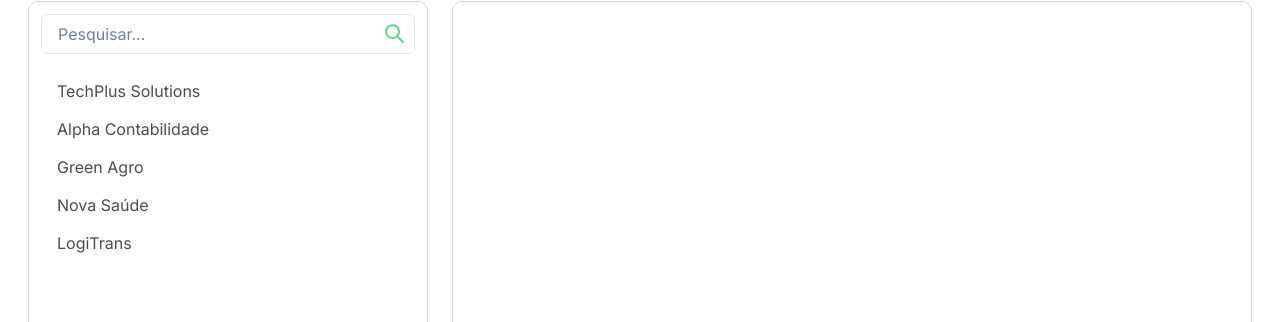
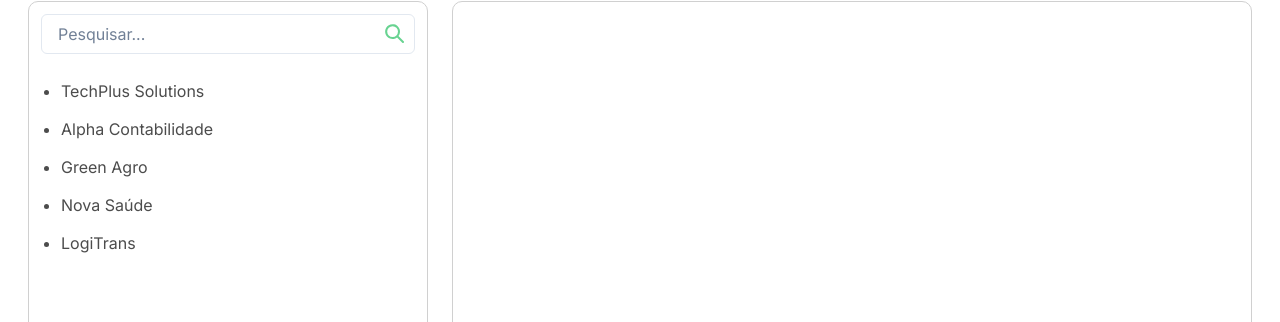
Before and after one commit to Open-Solucoes-Tributarias/easyProcess-ui, a React (Vite) app: page /painel in a window 1280 px wide. Shown: the part 133-455 px from the top of the page. Built offline with nearby package versions, Linux system fonts and the light colour scheme.

Commit message:
feat-list

```diff
--- a/src/pages/controlPanel/sections/Clients.tsx
+++ b/src/pages/controlPanel/sections/Clients.tsx
@@ -1,15 +1,7 @@
 "use client";
 
-import {
-  Grid,
-  GridItem,
-  List,
-  ListItem,
-  ListIcon,
-  Text,
-} from "@chakra-ui/react";
+import { Grid, GridItem, List, ListItem } from "@chakra-ui/react";
 import { SearchInput } from "../../../components/InputSearch";
-import { CheckCircleIcon } from "@chakra-ui/icons";
 
 const clients = [
   "TechPlus Solutions",
@@ -25,11 +17,10 @@ export const Clients = () => {
       <GridItem>
         <SearchInput />
       </GridItem>
-      <GridItem pb={4} paddingInline={4}>
-        <List spacing={3}>
+      <GridItem pb={4} paddingInline={5}>
+        <List styleType="disc" spacing={3}>
           {clients.map((client, index) => (
-            <ListItem key={index}>
-              {/* <ListIcon as={CheckCircleIcon} color="green.500" /> */}
+            <ListItem sx={styles.listItem} key={index}>
               {client}
             </ListItem>
           ))}
@@ -39,4 +30,11 @@ export const Clients = () => {
   );
 };
 
-const styles = {};
+const styles = {
+  listItem: {
+    _hover: {
+      color: "#68D391",
+      cursor: "pointer",
+    },
+  },
+};
```
